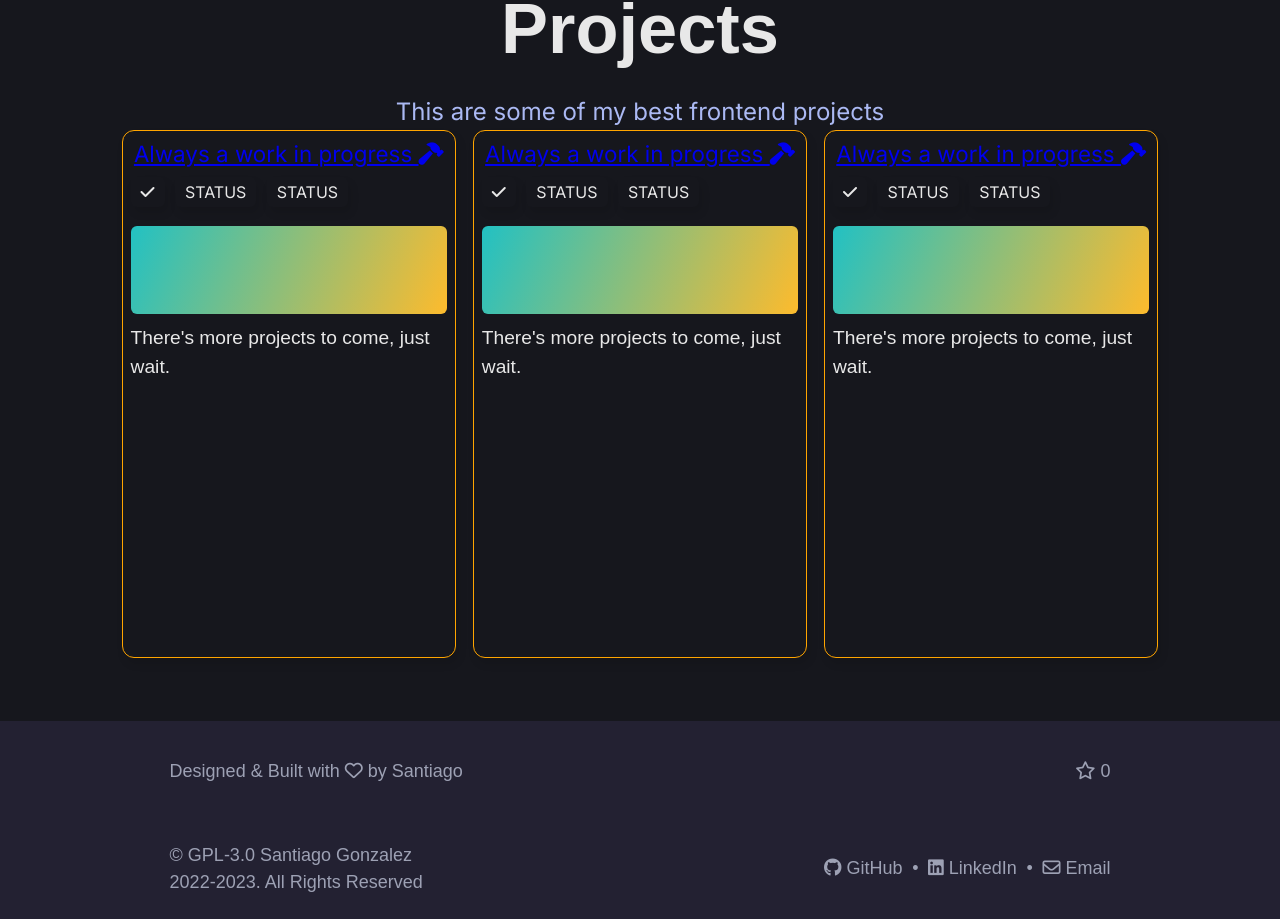
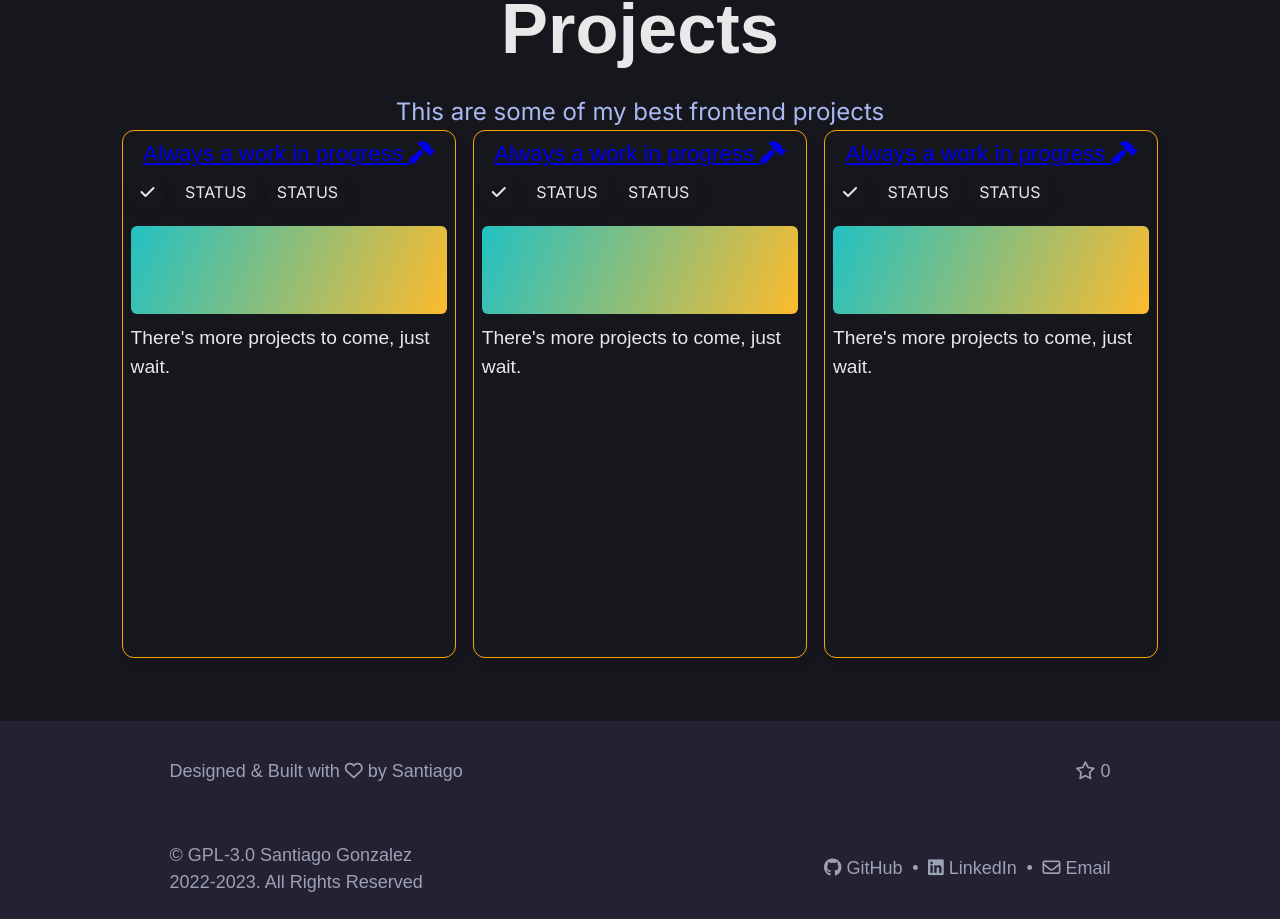
Before and after one commit to santiago-webdev/portfolio-and-blog, a SvelteKit app: page / in a window 1280 px wide. Shown: the part 879-1798 px from the top of the page. Built offline with nearby package versions, Linux system fonts and the light colour scheme; no server answers; a web font is replaced by a local one.

Commit message:
Renaming h2 with classes to just h3

```diff
--- a/src/routes/Projects.svelte
+++ b/src/routes/Projects.svelte
@@ -13,7 +13,7 @@
 		<section>
 			<article>
 				<div class="header">
-					<h2 class="card_title">
+					<h3>
 						<a
 							target="_blank"
 							rel="noopener noreferrer"
@@ -23,7 +23,7 @@
 						>
 							Always a work in progress <i class="fa-solid fa-hammer" />
 						</a>
-					</h2>
+					</h3>
 					<div class="status">
 						<div class="card_status">
 							<i class="fa-solid fa-check" />
@@ -37,7 +37,7 @@
 			</article>
 			<article>
 				<div class="header">
-					<h2 class="card_title">
+					<h3>
 						<a
 							target="_blank"
 							rel="noopener noreferrer"
@@ -47,7 +47,7 @@
 						>
 							Always a work in progress <i class="fa-solid fa-hammer" />
 						</a>
-					</h2>
+					</h3>
 					<div class="status">
 						<div class="card_status">
 							<i class="fa-solid fa-check" />
@@ -61,7 +61,7 @@
 			</article>
 			<article>
 				<div class="header">
-					<h2 class="card_title">
+					<h3>
 						<a
 							target="_blank"
 							rel="noopener noreferrer"
@@ -71,7 +71,7 @@
 						>
 							Always a work in progress <i class="fa-solid fa-hammer" />
 						</a>
-					</h2>
+					</h3>
 					<div class="status">
 						<div class="card_status">
 							<i class="fa-solid fa-check" />
@@ -176,7 +176,7 @@
 		}
 	}
 
-	.card_title {
+	h3 {
 		color: var(--fg);
 		font-size: 1.4rem;
 		font-weight: 400;
```
